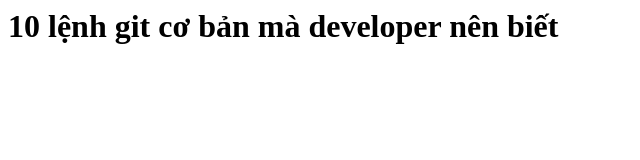
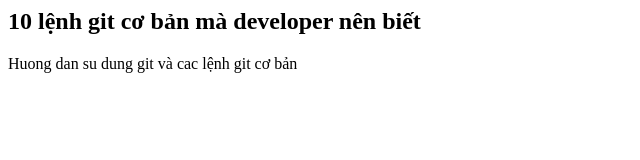
Before and after one commit to nguyenvinhtruong/Github_Tutorial, a plain HTML site: page index.html in a window 1280 px wide. Shown: the whole page, without its empty margins (0-640 px from the left). Drawn offline with Linux system fonts and the light colour scheme.

Commit message:
Change h1 to h2, add <p>

```diff
--- a/index.html
+++ b/index.html
@@ -5,6 +5,7 @@
     <title>Git & Github tutorial</title>
 </head>
 <body>
-    <h1>10 lệnh git cơ bản mà developer nên biết</h1>
+    <h2>10 lệnh git cơ bản mà developer nên biết</h2>
+    <p>Huong dan su dung git và cac lệnh git cơ bản</p>
 </body>
 </html>
```
